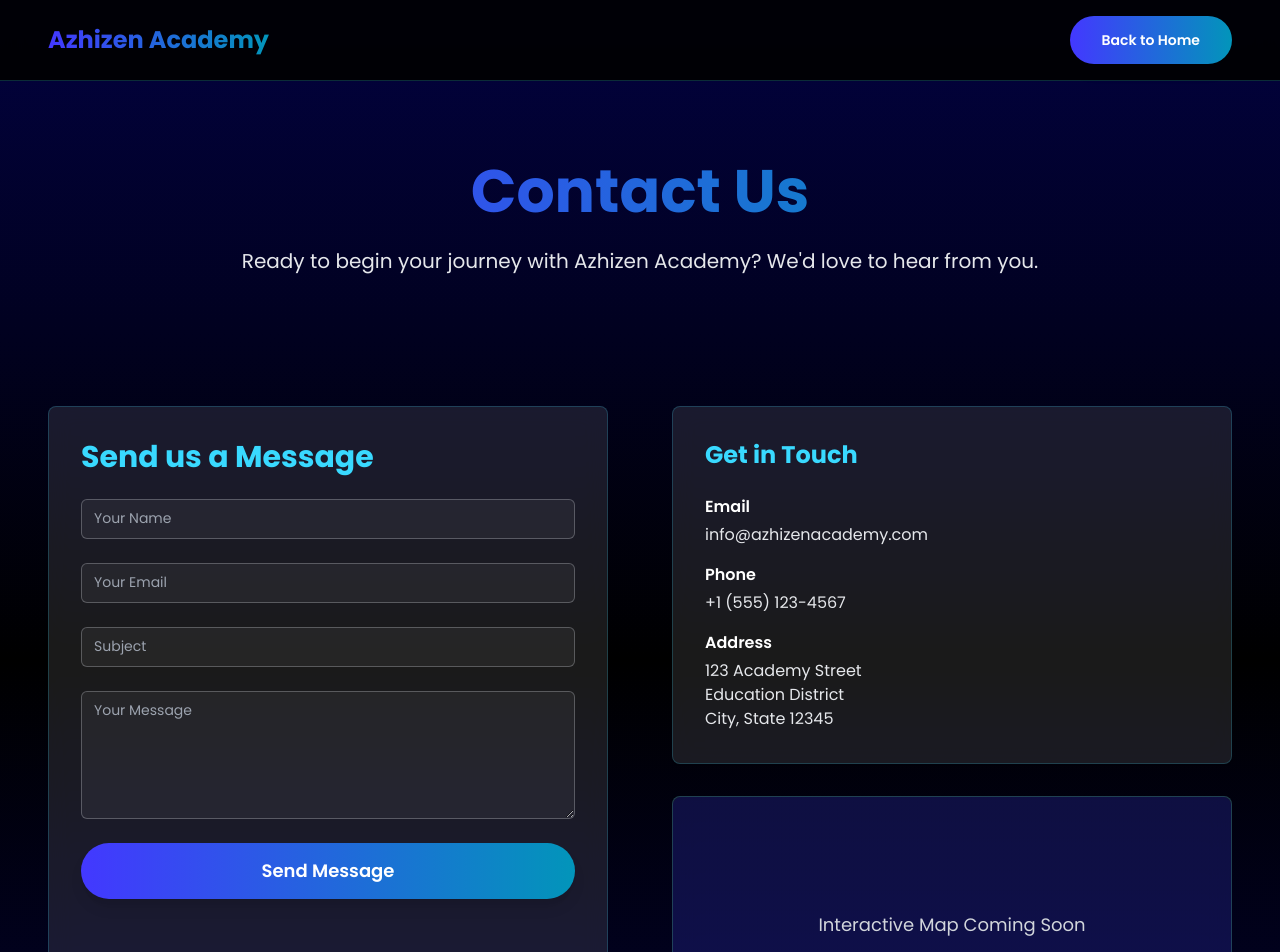
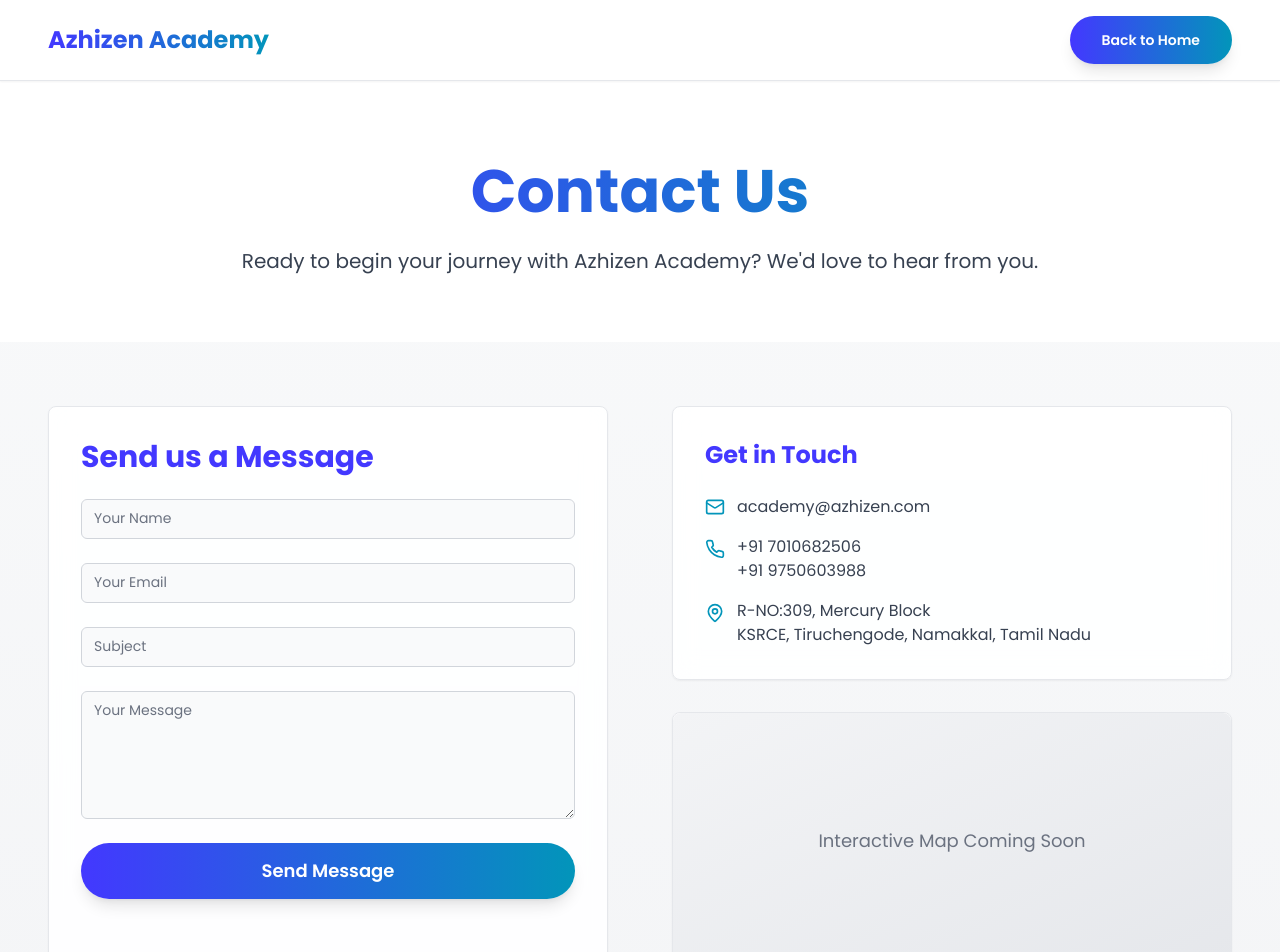
Before and after one commit to Akshayvigram/azhizen-academy-elegance-portal, a React (Vite) app: page /contact in a window 1280 px wide. Shown: the top 952 px of the page. Built offline with nearby package versions, Linux system fonts and the light colour scheme; a web font is replaced by a local one.

Commit message:
Fix: UI adjustments and dropdown specifications
- Changed the background color of the Contact Us page to gray.
- Added uploaded items above the "View All Courses" button in the Featured Courses section.
- Specified the dropdown options in the Courses page (All Category, All Level, All Pricing).

```diff
--- a/src/pages/Contact.tsx
+++ b/src/pages/Contact.tsx
@@ -4,7 +4,7 @@ import { Button } from '@/components/ui/button';
 import { Input } from '@/components/ui/input';
 import { Textarea } from '@/components/ui/textarea';
 import { Card, CardContent } from '@/components/ui/card';
-import { Facebook, Instagram, Linkedin, Youtube } from 'lucide-react';
+import { Facebook, Instagram, Linkedin, Youtube, Phone, Mail, MapPin } from 'lucide-react';
 
 const Contact = () => {
   const [formData, setFormData] = useState({
@@ -28,9 +28,9 @@ const Contact = () => {
   };
 
   return (
-    <div className="min-h-screen bg-gradient-to-b from-dark-blue-950 via-black to-dark-blue-950">
+    <div className="min-h-screen bg-gradient-to-b from-gray-50 to-gray-100">
       {/* Navigation */}
-      <nav className="bg-black/90 backdrop-blur-md border-b border-light-blue-400/20">
+      <nav className="bg-white/90 backdrop-blur-md border-b border-gray-200 shadow-sm">
         <div className="max-w-7xl mx-auto px-6 lg:px-12">
           <div className="flex items-center justify-between h-20">
             <button
@@ -49,12 +49,12 @@ const Contact = () => {
       </nav>
 
       {/* Hero Section */}
-      <section className="pt-20 pb-16 text-center">
+      <section className="pt-20 pb-16 text-center bg-white">
         <div className="max-w-4xl mx-auto px-6">
           <h1 className="font-serif text-5xl md:text-6xl font-bold mb-6 bg-gradient-to-r from-dark-blue-600 to-light-blue-600 bg-clip-text text-transparent">
             Contact Us
           </h1>
-          <p className="text-xl text-gray-200 leading-relaxed">
+          <p className="text-xl text-gray-700 leading-relaxed">
             Ready to begin your journey with Azhizen Academy? We'd love to hear from you.
           </p>
         </div>
@@ -65,9 +65,9 @@ const Contact = () => {
         <div className="max-w-7xl mx-auto px-6 lg:px-12">
           <div className="grid lg:grid-cols-2 gap-16">
             {/* Contact Form */}
-            <Card className="bg-white/10 backdrop-blur-md border-light-blue-400/20 luxury-shadow">
+            <Card className="bg-white/90 backdrop-blur-md border border-gray-200 luxury-shadow">
               <CardContent className="p-8">
-                <h2 className="font-serif text-3xl font-bold mb-6 text-light-blue-400">
+                <h2 className="font-serif text-3xl font-bold mb-6 text-dark-blue-600">
                   Send us a Message
                 </h2>
                 <form onSubmit={handleSubmit} className="space-y-6">
@@ -77,7 +77,7 @@ const Contact = () => {
                       placeholder="Your Name"
                       value={formData.name}
                       onChange={handleInputChange}
-                      className="bg-white/5 border-gray-300/30 text-white placeholder:text-gray-400"
+                      className="bg-gray-50 border-gray-300 text-gray-900 placeholder:text-gray-500"
                       required
                     />
                   </div>
@@ -88,7 +88,7 @@ const Contact = () => {
                       placeholder="Your Email"
                       value={formData.email}
                       onChange={handleInputChange}
-                      className="bg-white/5 border-gray-300/30 text-white placeholder:text-gray-400"
+                      className="bg-gray-50 border-gray-300 text-gray-900 placeholder:text-gray-500"
                       required
                     />
                   </div>
@@ -98,7 +98,7 @@ const Contact = () => {
                       placeholder="Subject"
                       value={formData.subject}
                       onChange={handleInputChange}
-                      className="bg-white/5 border-gray-300/30 text-white placeholder:text-gray-400"
+                      className="bg-gray-50 border-gray-300 text-gray-900 placeholder:text-gray-500"
                       required
                     />
                   </div>
@@ -108,7 +108,7 @@ const Contact = () => {
                       placeholder="Your Message"
                       value={formData.message}
                       onChange={handleInputChange}
-                      className="bg-white/5 border-gray-300/30 text-white placeholder:text-gray-400 min-h-32"
+                      className="bg-gray-50 border-gray-300 text-gray-900 placeholder:text-gray-500 min-h-32"
                       required
                     />
                   </div>
@@ -125,41 +125,44 @@ const Contact = () => {
 
             {/* Contact Info & Map */}
             <div className="space-y-8">
-              <Card className="bg-white/10 backdrop-blur-md border-light-blue-400/20 luxury-shadow">
+              <Card className="bg-white/90 backdrop-blur-md border border-gray-200 luxury-shadow">
                 <CardContent className="p-8">
-                  <h3 className="font-serif text-2xl font-bold mb-6 text-light-blue-400">
+                  <h3 className="font-serif text-2xl font-bold mb-6 text-dark-blue-600">
                     Get in Touch
                   </h3>
-                  <div className="space-y-4 text-gray-200">
-                    <div>
-                      <h4 className="font-semibold text-white mb-1">Email</h4>
-                      <p>info@azhizenacademy.com</p>
+                  <div className="space-y-4 text-gray-700">
+                    <div className="flex items-center space-x-3">
+                      <Mail className="text-light-blue-600" size={20} />
+                      <span>academy@azhizen.com</span>
                     </div>
-                    <div>
-                      <h4 className="font-semibold text-white mb-1">Phone</h4>
-                      <p>+1 (555) 123-4567</p>
+                    <div className="flex items-start space-x-3">
+                      <Phone className="text-light-blue-600 mt-1" size={20} />
+                      <div className="flex flex-col">
+                        <span>+91 7010682506</span>
+                        <span>+91 9750603988</span>
+                      </div>
                     </div>
-                    <div>
-                      <h4 className="font-semibold text-white mb-1">Address</h4>
-                      <p>123 Academy Street<br />Education District<br />City, State 12345</p>
+                    <div className="flex items-start space-x-3">
+                      <MapPin className="text-light-blue-600 mt-1" size={20} />
+                      <span>R-NO:309, Mercury Block<br />KSRCE, Tiruchengode, Namakkal, Tamil Nadu</span>
                     </div>
                   </div>
                 </CardContent>
               </Card>
 
               {/* Map Placeholder */}
-              <Card className="bg-white/10 backdrop-blur-md border-light-blue-400/20 luxury-shadow">
+              <Card className="bg-white/90 backdrop-blur-md border border-gray-200 luxury-shadow">
                 <CardContent className="p-0">
-                  <div className="h-64 bg-gradient-to-br from-dark-blue-900/50 to-dark-blue-900/50 rounded-lg flex items-center justify-center">
-                    <p className="text-gray-300 text-lg">Interactive Map Coming Soon</p>
+                  <div className="h-64 bg-gradient-to-br from-gray-100 to-gray-200 rounded-lg flex items-center justify-center">
+                    <p className="text-gray-500 text-lg">Interactive Map Coming Soon</p>
                   </div>
                 </CardContent>
               </Card>
 
               {/* Social Media */}
-              <Card className="bg-white/10 backdrop-blur-md border-light-blue-400/20 luxury-shadow">
+              <Card className="bg-white/90 backdrop-blur-md border border-gray-200 luxury-shadow">
                 <CardContent className="p-8">
-                  <h3 className="font-serif text-2xl font-bold mb-6 text-light-blue-400">
+                  <h3 className="font-serif text-2xl font-bold mb-6 text-dark-blue-600">
                     Follow Us
                   </h3>
                   <div className="flex space-x-4">
--- a/src/pages/Courses.tsx
+++ b/src/pages/Courses.tsx
@@ -164,7 +164,7 @@ const Courses = () => {
                 onChange={(e) => setSelectedCategory(e.target.value)}
                 className="px-6 py-3 border-2 border-gray-200 rounded-2xl focus:outline-none focus:ring-2 focus:ring-light-blue-500 focus:border-transparent bg-gray-50 focus:bg-white transition-all duration-300 font-medium"
               >
-                <option value="">Select Category</option>
+                <option value="" disabled>All Categories</option>
                 {categories.map(category => (
                   <option key={category} value={category}>{category}</option>
                 ))}
@@ -175,7 +175,7 @@ const Courses = () => {
                 onChange={(e) => setSelectedLevel(e.target.value)}
                 className="px-6 py-3 border-2 border-gray-200 rounded-2xl focus:outline-none focus:ring-2 focus:ring-light-blue-500 focus:border-transparent bg-gray-50 focus:bg-white transition-all duration-300 font-medium"
               >
-                <option value="">Select Level</option>
+                <option value="" disabled>All Levels</option>
                 {levels.map(level => (
                   <option key={level} value={level}>{level}</option>
                 ))}
@@ -186,7 +186,7 @@ const Courses = () => {
                 onChange={(e) => setSelectedPricing(e.target.value)}
                 className="px-6 py-3 border-2 border-gray-200 rounded-2xl focus:outline-none focus:ring-2 focus:ring-light-blue-500 focus:border-transparent bg-gray-50 focus:bg-white transition-all duration-300 font-medium"
               >
-                <option value="">Select Pricing</option>
+                <option value="" disabled>All Pricing</option>
                 {pricingOptions.map(option => (
                   <option key={option} value={option}>{option}</option>
                 ))}
```
Also changed, not shown: src/components/FeaturedCoursesSection.tsx (+51 -1 lines).
